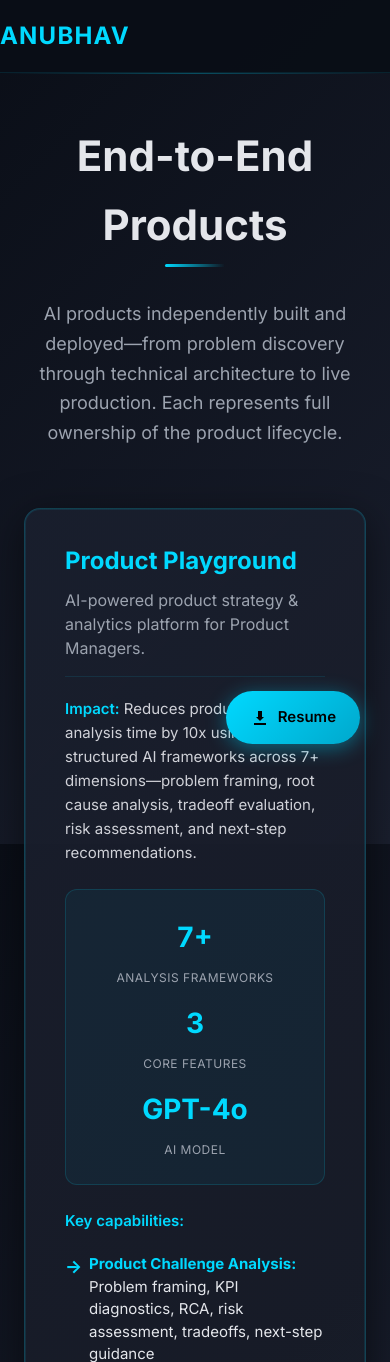
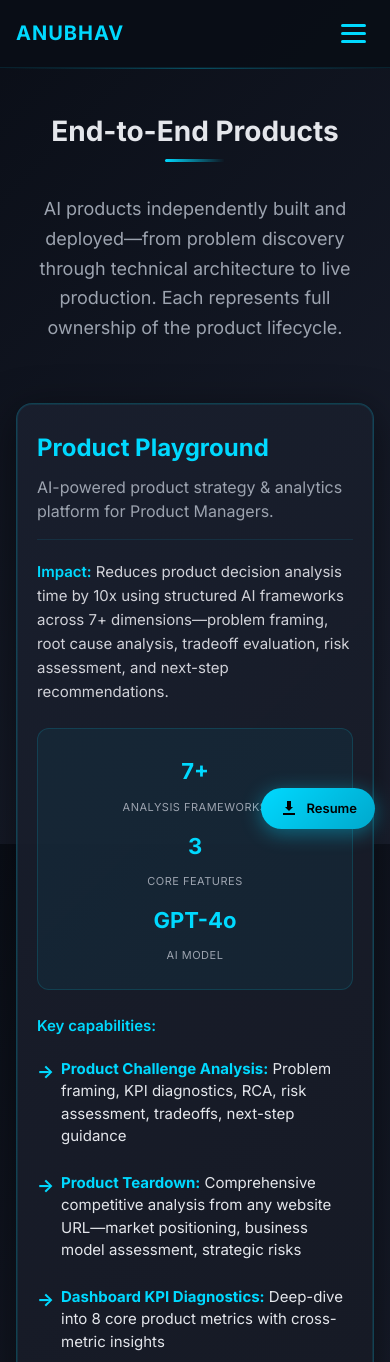
Before and after one commit to anubhav-product/Portfolio, a Flask app: page /projects in a window 390 px wide. Shown: the top 1362 px of the page. Run offline with Flask 3, Linux system fonts and the light colour scheme.

Commit message:
Fix mobile responsiveness and navigation
- Add hamburger menu for mobile navigation
- Fix floating resume button positioning on mobile
- Improve responsive breakpoints for small screens
- Remove confusing 'Online Presence' section from projects page
- Add proper mobile menu animations and backdrop
- Optimize button sizes and spacing for mobile
- Fix navigation accessibility on all screen sizes

```diff
--- a/static/style.css
+++ b/static/style.css
@@ -1450,6 +1450,38 @@ button:focus {
   height: 20px;
 }
 
+/* Mobile menu toggle button */
+.mobile-menu-toggle {
+  display: none;
+  flex-direction: column;
+  gap: 5px;
+  background: none;
+  border: none;
+  cursor: pointer;
+  padding: 8px;
+  z-index: 1001;
+}
+
+.mobile-menu-toggle span {
+  width: 25px;
+  height: 3px;
+  background: var(--primary);
+  border-radius: 3px;
+  transition: all 0.3s ease;
+}
+
+.mobile-menu-toggle.active span:nth-child(1) {
+  transform: rotate(45deg) translate(8px, 8px);
+}
+
+.mobile-menu-toggle.active span:nth-child(2) {
+  opacity: 0;
+}
+
+.mobile-menu-toggle.active span:nth-child(3) {
+  transform: rotate(-45deg) translate(7px, -7px);
+}
+
 /* Scroll progress bar */
 .scroll-progress {
   position: fixed;
@@ -2089,6 +2121,68 @@ a, button, .card, .skill-card, .thinking-card, .presence-card {
     gap: 20px;
   }
 
+  /* Mobile navigation */
+  .mobile-menu-toggle {
+    display: flex;
+  }
+
+  .nav-links {
+    position: fixed;
+    top: 70px;
+    left: 0;
+    right: 0;
+    background: rgba(10, 14, 23, 0.98);
+    backdrop-filter: blur(10px);
+    flex-direction: column;
+    padding: 20px;
+    gap: 8px;
+    transform: translateY(-100%);
+    opacity: 0;
+    visibility: hidden;
+    transition: all 0.3s cubic-bezier(0.4, 0, 0.2, 1);
+    border-bottom: 2px solid rgba(0, 217, 255, 0.3);
+    box-shadow: 0 4px 20px rgba(0, 0, 0, 0.5);
+  }
+
+  .nav-links.active {
+    transform: translateY(0);
+    opacity: 1;
+    visibility: visible;
+  }
+
+  .nav-links a {
+    padding: 14px 20px;
+    border-radius: 8px;
+    background: rgba(26, 31, 46, 0.5);
+    transition: all 0.2s ease;
+  }
+
+  .nav-links a:hover,
+  .nav-links a.active {
+    background: rgba(0, 217, 255, 0.1);
+    transform: translateX(5px);
+  }
+
+  /* Adjust floating buttons for mobile */
+  .floating-resume-btn {
+    bottom: 20px;
+    right: 20px;
+    padding: 12px 20px;
+    font-size: 14px;
+  }
+
+  .scroll-to-top {
+    bottom: 90px;
+    right: 20px;
+    width: 45px;
+    height: 45px;
+  }
+
+  .framework-grid,
+  .teardown-grid {
+    grid-template-columns: 1fr;
+  }
+
   .stat-number {
     font-size: 36px;
   }
@@ -2149,7 +2243,7 @@ a, button, .card, .skill-card, .thinking-card, .presence-card {
 
 @media (max-width: 600px) {
   .hero h1 {
-    font-size: 36px;
+    font-size: 32px;
   }
 
   .lead {
@@ -2157,30 +2251,90 @@ a, button, .card, .skill-card, .thinking-card, .presence-card {
   }
 
   .section {
-    padding: 48px 0;
+    padding: 40px 0;
   }
 
   .contact-hero {
-    padding: 60px 0;
+    padding: 50px 0;
   }
 
   .contact-tagline {
-    font-size: 16px;
+    font-size: 15px;
   }
 
   .cta-banner {
-    padding: 40px 24px;
+    padding: 32px 20px;
   }
 
   .cta-content h3 {
-    font-size: 24px;
+    font-size: 22px;
   }
 
   .cta-content p {
-    font-size: 16px;
+    font-size: 15px;
   }
 
   .contact-card {
-    padding: 32px 24px;
-  }
-}
+    padding: 28px 20px;
+  }
+
+  .container {
+    padding: 0 16px;
+  }
+
+  .nav {
+    padding: 16px;
+  }
+
+  .logo {
+    font-size: 20px;
+  }
+
+  .section-header h3 {
+    font-size: 28px;
+  }
+
+  .card {
+    padding: 24px 20px;
+  }
+
+  .metrics-row {
+    gap: 12px;
+  }
+
+  .metric-value {
+    font-size: 22px;
+  }
+
+  .metric-label {
+    font-size: 11px;
+  }
+
+  .floating-resume-btn {
+    padding: 10px 18px;
+    font-size: 13px;
+    bottom: 15px;
+    right: 15px;
+  }
+
+  .scroll-to-top {
+    bottom: 75px;
+    right: 15px;
+    width: 40px;
+    height: 40px;
+    font-size: 20px;
+  }
+
+  .stats-grid {
+    grid-template-columns: 1fr;
+  }
+
+  .stat-card {
+    padding: 24px 20px;
+  }
+
+  .teardown-card,
+  .framework-box {
+    padding: 20px 16px;
+  }
+}
--- a/templates/base.html
+++ b/templates/base.html
@@ -35,6 +35,11 @@
   <header class="site-header">
     <nav class="container nav">
       <a class="logo" href="{{ url_for('home') }}" aria-label="Homepage">ANUBHAV</a>
+      <button class="mobile-menu-toggle" aria-label="Toggle menu" aria-expanded="false">
+        <span></span>
+        <span></span>
+        <span></span>
+      </button>
       <div class="nav-links">
         <a href="{{ url_for('projects') }}" {% if request.endpoint == 'projects' %}class="active"{% endif %}>Projects</a>
         <a href="{{ url_for('product_thinking') }}" {% if request.endpoint == 'product_thinking' %}class="active"{% endif %}>Thinking</a>
@@ -78,8 +83,30 @@
   <div class="scroll-progress" id="scrollProgress"></div>
 
   <script>
-    // Smooth instant page transitions
+    // Mobile menu toggle
     document.addEventListener('DOMContentLoaded', () => {
+      const mobileToggle = document.querySelector('.mobile-menu-toggle');
+      const navLinks = document.querySelector('.nav-links');
+
+      if (mobileToggle) {
+        mobileToggle.addEventListener('click', () => {
+          const isExpanded = mobileToggle.getAttribute('aria-expanded') === 'true';
+          mobileToggle.setAttribute('aria-expanded', !isExpanded);
+          mobileToggle.classList.toggle('active');
+          navLinks.classList.toggle('active');
+        });
+
+        // Close menu when clicking a link
+        navLinks.querySelectorAll('a').forEach(link => {
+          link.addEventListener('click', () => {
+            mobileToggle.classList.remove('active');
+            navLinks.classList.remove('active');
+            mobileToggle.setAttribute('aria-expanded', 'false');
+          });
+        });
+      }
+
+      // Smooth instant page transitions
       const links = document.querySelectorAll('.nav-links a, .logo');
 
       links.forEach(link => {
--- a/templates/projects.html
+++ b/templates/projects.html
@@ -108,22 +108,18 @@
 <section class="section section-alt">
   <div class="container">
     <div class="section-header fade-in">
-      <h3>Online Presence</h3>
-      <p>Live projects and professional profiles.</p>
+      <h3>Connect With Me</h3>
+      <p>Ready to discuss product opportunities or collaborate on AI products.</p>
     </div>
-    <div class="presence-grid">
-      <a class="presence-card scale-in stagger-1" href="https://anubhavproduct.pythonanywhere.com/" aria-label="Resume website" target="_blank" rel="noopener">
-        <h4>Resume</h4>
-        <p>anubhavproduct.pythonanywhere.com</p>
-      </a>
-      <a class="presence-card scale-in stagger-2" href="https://github.com/anubhav-product/ProductPlayGround" aria-label="Product Playground project" target="_blank" rel="noopener">
-        <h4>Product Playground</h4>
-        <p>AI Product Strategy Platform</p>
-      </a>
-      <a class="presence-card scale-in stagger-3" href="https://github.com/anubhav-product/ai-interview-resume-copilot" aria-label="AI Interview Copilot project" target="_blank" rel="noopener">
-        <h4>AI Interview Copilot</h4>
-        <p>Resume Screening Platform</p>
-      </a>
+    <div class="cta-banner fade-in" style="margin-top: 40px;">
+      <div class="cta-content">
+        <h3>Let's Build Something Together</h3>
+        <p>Open to Product Manager, APM, and AI Product Manager roles. Available immediately.</p>
+      </div>
+      <div class="cta-actions">
+        <a href="{{ url_for('contact') }}" class="btn btn-primary">Get in Touch</a>
+        <a href="{{ url_for('static', filename='resume/resume.pdf') }}" class="btn btn-secondary" download target="_blank">Download Resume</a>
+      </div>
     </div>
   </div>
 </section>
```
